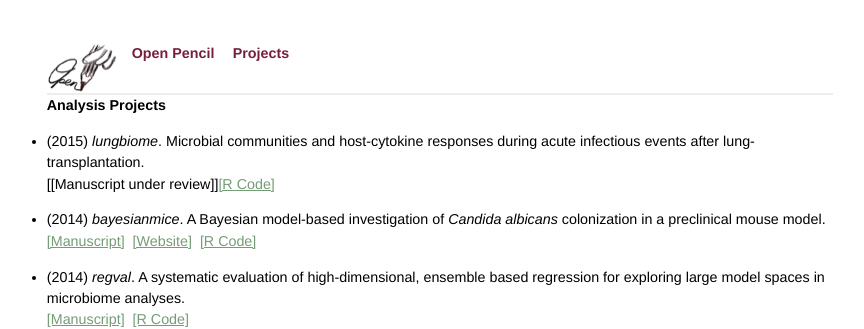
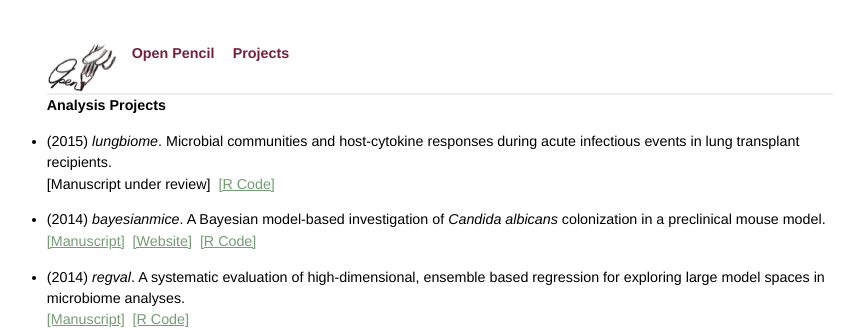
Before and after one commit to openpencil/openpencil.github.io, a Jekyll site: the page built from projects.md, in a window 1280 px wide. Shown: the top 329 px of the page, without its empty margins (200-1064 px from the left). Built offline with Jekyll 4.4.1, drawn with Linux system fonts in a browser that asks for light colours; Markdown is read by kramdown in place of the engine named in the settings; comment, search, counter and statistics services are not loaded.

Commit message:
minor typo fix

```diff
--- a/projects.md
+++ b/projects.md
@@ -15,8 +15,8 @@ active: projects
 *  (2015) _rsvbiome_.[Analysis under progress]
 -->
 
-*  (2015) _lungbiome_. Microbial communities and host-cytokine responses during acute infectious events after lung-transplantation.<br/>
-[\[Manuscript under review\]][\[R Code\]](https://github.com/openpencil/lungbiome)
+*  (2015) _lungbiome_. Microbial communities and host-cytokine responses during acute infectious events in lung transplant recipients.<br/>
+\[Manuscript under review\]<span style="color:#ffffff;">..</span>[\[R Code\]](https://github.com/openpencil/lungbiome)
 
 *  (2014) _bayesianmice_.  A Bayesian model-based investigation of _Candida albicans_ colonization in a preclinical mouse model.  <br/>
 [\[Manuscript\]](http://dx.doi.org/10.1038/srep08131)<span style="color:#ffffff;">..</span>[\[Website\]](https://openpencil.github.io/bayesianmice)<span style="color:#ffffff;">..</span>[\[R Code\]](https://github.com/openpencil/bayesianmice)
```
